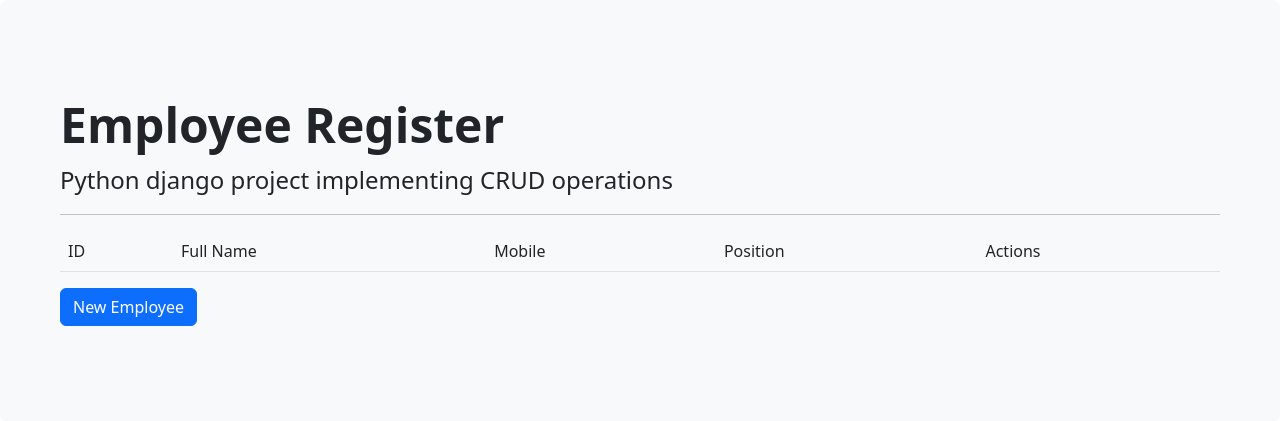
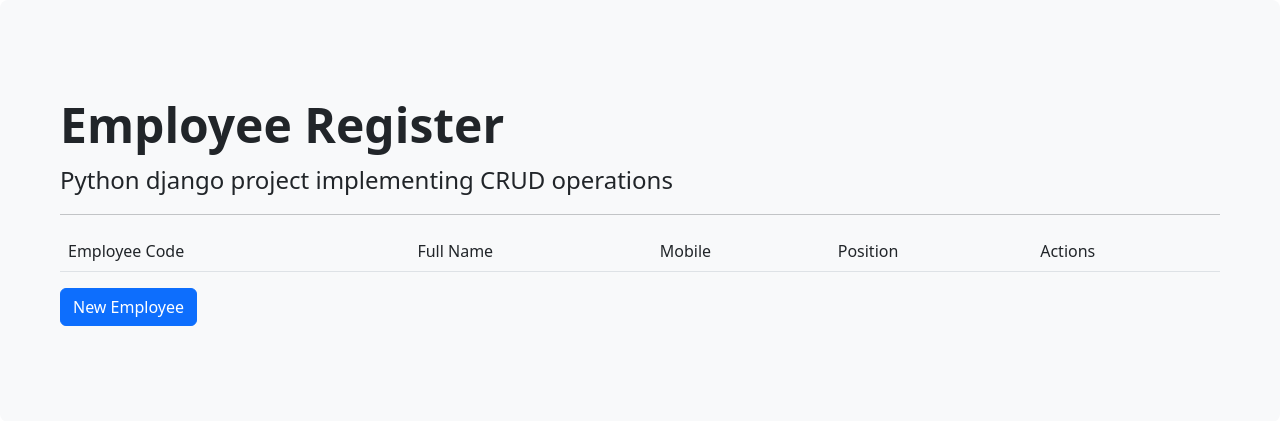
Before and after one commit to filipeoxs/employee-register, a Django app: page / in a window 1280 px wide. Shown: the top 421 px of the page. Run offline with Django 4.2, Linux system fonts and the light colour scheme; data that the repository does not hold is empty.

Commit message:
Crud finalizado

```diff
--- a/employee_register/templates/employee_register/employee_list.html
+++ b/employee_register/templates/employee_register/employee_list.html
@@ -4,7 +4,7 @@
     <table class="table table-striped table-hover">
         <thead class="border-bottom">
             <tr>
-                <td>ID</td>
+                <td>Employee Code</td>
                 <td>Full Name</td>
                 <td>Mobile</td>
                 <td>Position</td>
@@ -14,7 +14,7 @@
         <tbody>
             {% for employee in employee_list %}
                 <tr>
-                    <th scope="row">{{employee.id}}</th>
+                    <th scope="row">{{employee.emp_code}}</th>
                     <td>{{employee.fullname}}</td>
                     <td>{{employee.mobile}}</td>
                     <td>{{employee.position}}</td>
@@ -22,7 +22,7 @@
                         <a href="{% url 'employee_edit' employee.id %}" class="btn text-secondary px-0">
                             <i class="fa-solid fa-pen-to-square"></i>
 
-                        <a href="{% url 'employee_form' %}" class="btn text-secondary px-0">
+                        <a href="{% url 'employee_delete' employee.id %}" class="btn text-secondary px-0">
                             <i class="fa-solid fa-circle-xmark"></i>
                         </a>
                     </td>
--- a/employee_register/urls.py
+++ b/employee_register/urls.py
@@ -4,6 +4,6 @@
 urlpatterns = [
     path('',views.employee_list, name='employee_list'), #List
     path('create/',views.employee_form, name='employee_form'), #Create
-    path('<int:id>/',views.employee_form, name='employee_edit'), #Update
-    path('delete/',views.employee_delete, name='delete'), #Delete
+    path('<int:id>/',views.employee_update, name='employee_edit'), #Update
+    path('delete/<int:id>/',views.employee_delete, name='employee_delete'), #Delete
 ]
--- a/employee_register/views.py
+++ b/employee_register/views.py
@@ -1,4 +1,5 @@
-from django.shortcuts import redirect, render
+from django.http import HttpResponse
+from django.shortcuts import get_object_or_404, redirect, render
 from .models import Employee
 from employee_register.form import EmployeeForm
 
@@ -6,7 +7,7 @@
 def employee_list(request):
     return render(request,'employee_register/employee_list.html',{'employee_list':Employee.objects.all()})
 
-def employee_form(request,id=0):
+def employee_form(request):
     if request.method == 'POST':
         form = EmployeeForm(request.POST)
         if form.is_valid():
@@ -14,12 +15,18 @@
             employee.save()
             return redirect('/')
     else:
-        if id == 0:
-            form = EmployeeForm()
-        else:
-            employee = Employee.objects.get(pk = id)
-            form = EmployeeForm(instance=employee)
+        form = EmployeeForm()
     return render(request,'employee_register/employee_form.html',{'form':form})
 
-def employee_delete(request):
-    return render(request,'employee_register/employee_delete.html')
+def employee_update(request,id):
+    obj = get_object_or_404(Employee, id = id)
+    form = EmployeeForm(request.POST or None, instance= obj)
+    if form.is_valid():
+        form.save()
+        return redirect('/')
+    return render(request,'employee_register/employee_form.html',{'form':form})
+
+def employee_delete(request,id):
+    obj = get_object_or_404(Employee, id= id)
+    obj.delete()
+    return redirect('/')
```
